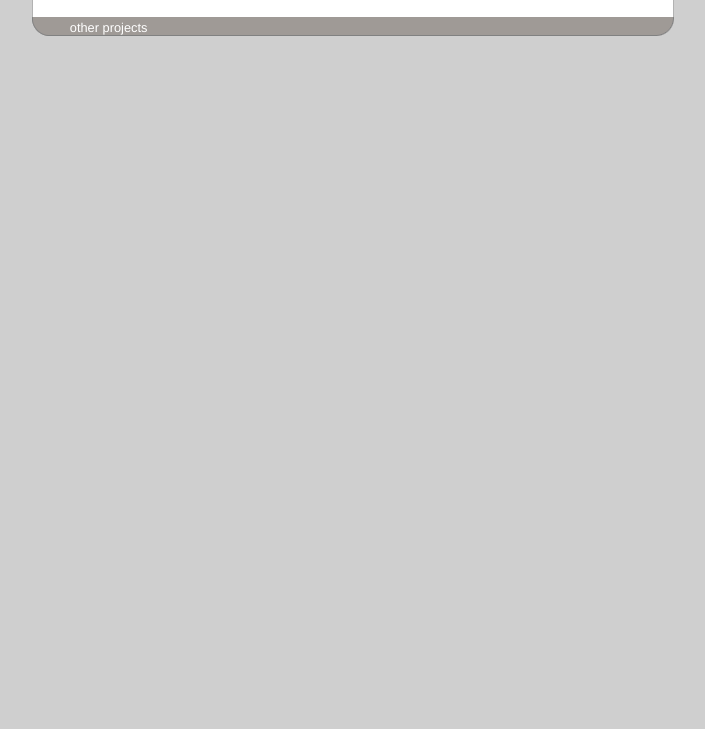
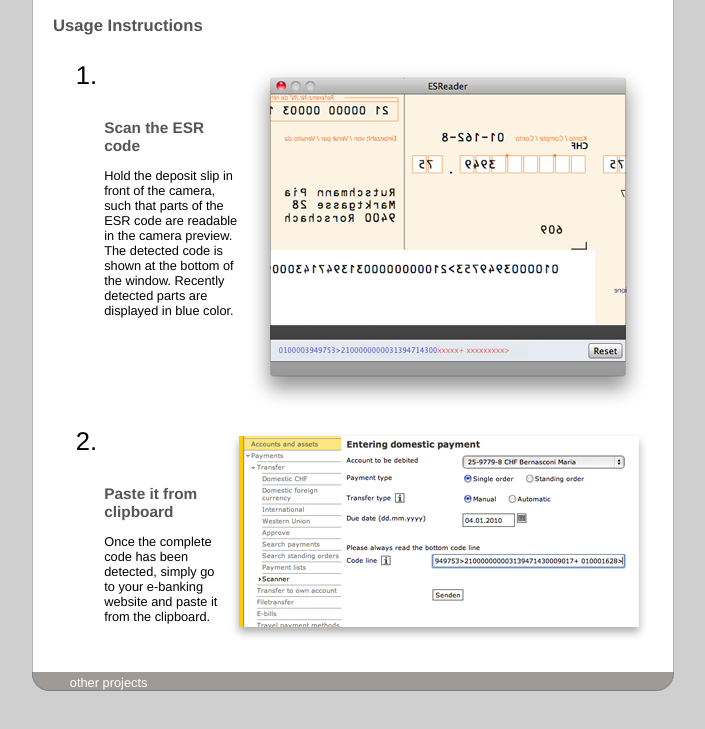
Before and after one commit to saeimn/saeimn.github.com, a plain HTML site: page esreader.html in a window 1280 px wide. Shown: the part 435-1164 px from the top of the page, without its empty margins (287-992 px from the left). Before the commit the page ends 800 px from the top, so only its background shows below. Drawn offline with Linux system fonts and the light colour scheme.

Commit message:
ESReader: Added instructions

```diff
--- a/esreader.html
+++ b/esreader.html
@@ -42,6 +42,32 @@
         <a href="http://github.com/saeimn/ESReader">Github page</a>
       </div>
       <br style="clear:both"/>
+      <h2>Usage Instructions</h2>
+      <ol class="instructions">
+        <li>
+          <img src="images/esreader1.png"/><br/><br/>
+          <div class="instruction_title">
+            Scan the ESR code
+          </div>
+          <p>
+            Hold the deposit slip in front of the camera, such that parts of the ESR code
+            are readable in the camera preview. The detected code is shown at the bottom
+            of the window. Recently detected parts are displayed in blue color.
+            <br style="clear:both"/>
+          </p>
+        </li>
+        <li>
+          <img src="images/esreader2.png"/><br/><br/>
+          <div class="instruction_title">
+            Paste it from clipboard
+          </div>
+          <p>
+            Once the complete code has been detected, simply go to your e-banking website
+            and paste it from the clipboard.
+            <br style="clear:both"/>
+          </p>
+        </li>
+      </ol>
     </div>
 
     <ul id="menu">
--- a/styles.css
+++ b/styles.css
@@ -23,7 +23,7 @@ h1 {
 
 h2 {
     font-family: Helvetica, Verdana, Geneva, Arial, sans-serif;
-    color: #777777;
+    color: #555;
     font-size: 1.3em;
     margin: 1.1em 0 0.3em 0;
     padding: 0;
@@ -70,7 +70,7 @@ input {
     background-color: white;
     text-align: left;
     width: 50em;
-    margin: 3em auto 0px auto;
+    margin: 3em auto 3em auto;
     border-left: solid 1px #b2b2b2;
     border-right: solid 1px #b2b2b2;
     border-top: solid 1px #b2b2b2;
@@ -176,6 +176,26 @@ input {
     text-decoration: none;
 }
 
+.instructions {
+    font-size: 2em;
+    padding-left: 2em;
+}
+
+.instructions li p {
+    font-size: 0.5em;
+}
+
+.instructions li img {
+    float: right;
+}
+
+.instruction_title {
+    font-size: 0.6em;
+    font-weight: bold;
+    color: #555;
+    margin-bottom: 0.75em;
+}
+
 
 
 #menu {
```
Also changed, not shown: images/esreader1.png (added), images/esreader2.png (added).
